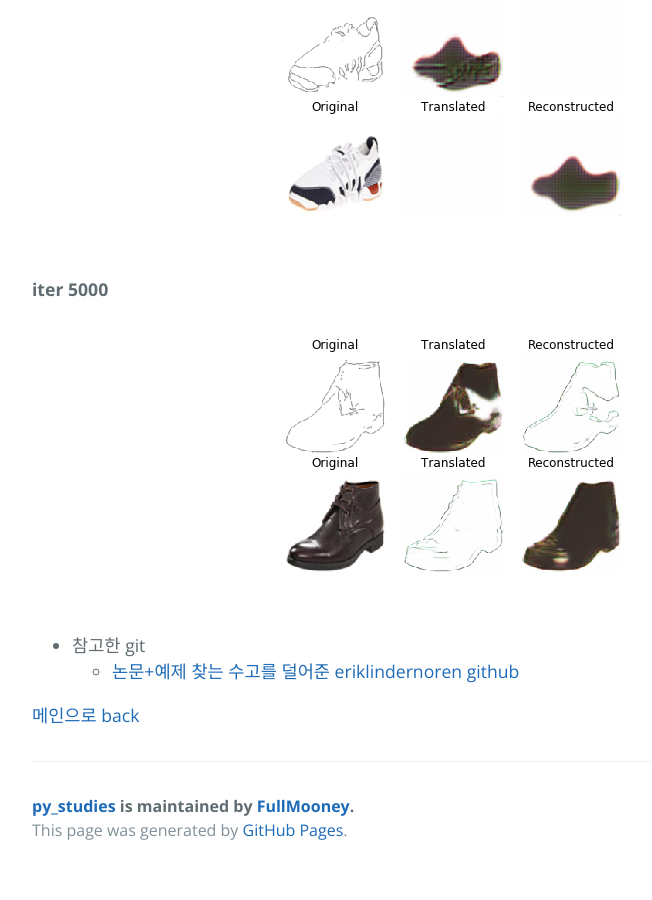
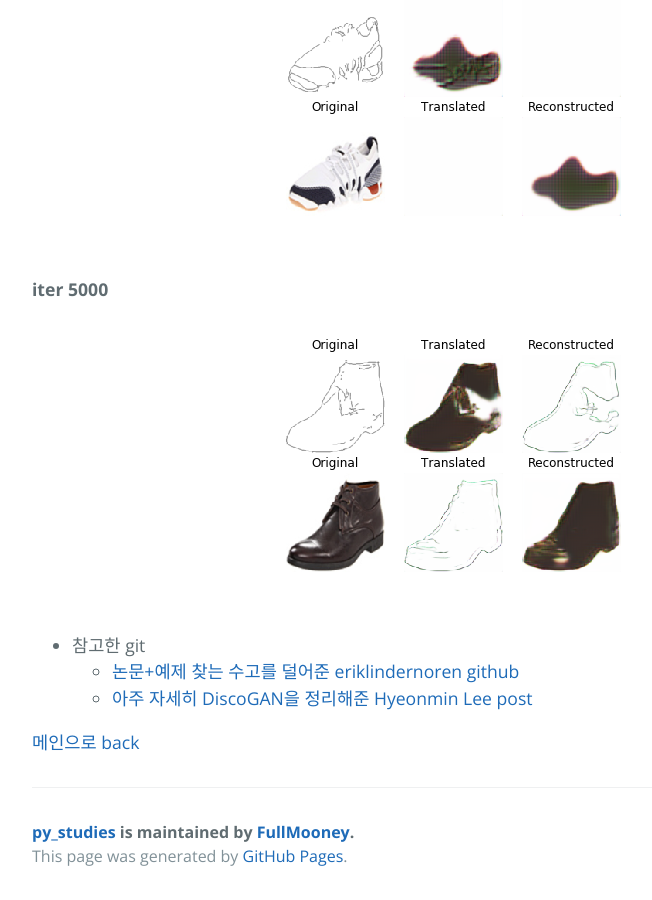
Before and after one commit to FullMooney/py_studies, a Jekyll site: the page built from discoGAN.md, in a window 1280 px wide and 900 px high, scrolled down 4235 px. Shown: the whole window, without its empty margins (192-844 px from the left). Built offline with Jekyll 4.4.1, drawn with Linux system fonts in a browser that asks for light colours; before the commit the page ends 5109 px from its top, so only the background shows below that.

Commit message:
Update discoGAN.md

```diff
--- a/discoGAN.md
+++ b/discoGAN.md
@@ -130,5 +130,6 @@ self.combined.compile(loss=['mse', 'mse',
 
 - 참고한 git
   - [논문+예제 찾는 수고를 덜어준 eriklindernoren github](https://github.com/eriklindernoren/Keras-GAN)
+  - [아주 자세히 DiscoGAN을 정리해준 Hyeonmin Lee post](https://hyeongminlee.github.io/post/gan005_discogan/)
 
 [메인으로 back](./)
```
